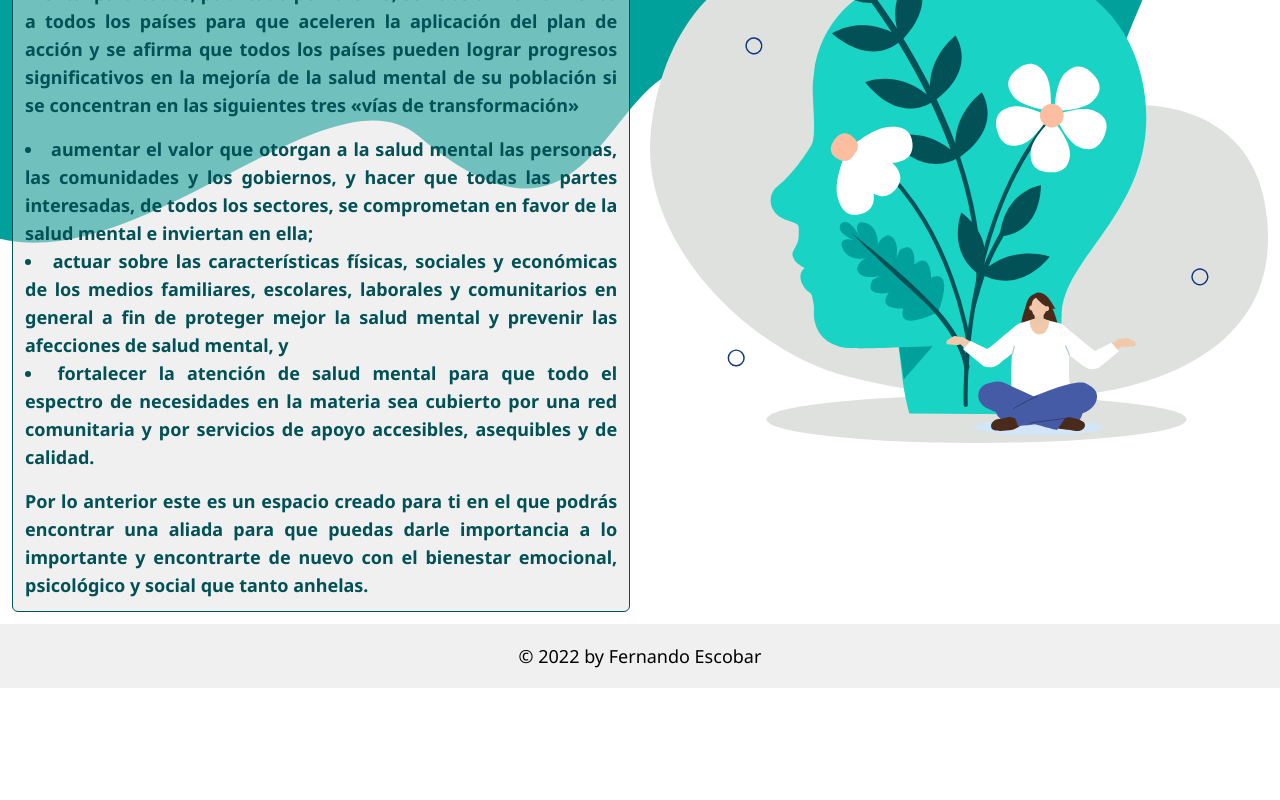
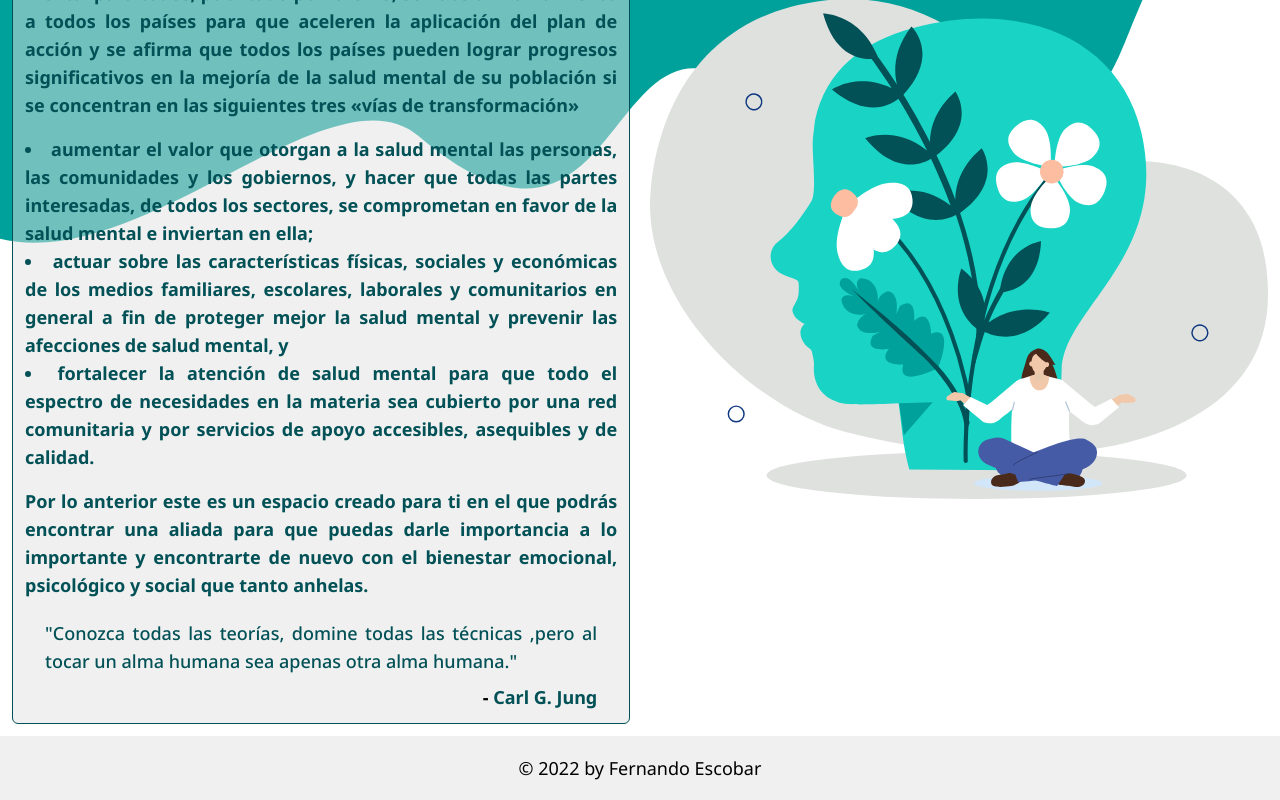
Before and after one commit to FerEscobarDev/erikaCaroPsicologa, a Vue app: page / in a window 1280 px wide. Shown: the part 290-1090 px from the top of the page. Before the commit the page ends 978 px from the top, so only its background shows below. Built offline with nearby package versions, Linux system fonts and the light colour scheme.

Commit message:
Add frase en index

```diff
--- a/src/pages/IndexPage.vue
+++ b/src/pages/IndexPage.vue
@@ -33,6 +33,14 @@
                 Por lo anterior este es un espacio creado para ti en el que podrás encontrar una aliada para que puedas darle importancia
                 a lo importante y encontrarte de nuevo con el bienestar emocional, psicológico y social que tanto anhelas.
             </p>
+            <blockquote class="mx-5">
+                <p class="text-brand-primary font-medium text-lg text-justify mt-5 mb-2">
+                    "Conozca todas las teorías, domine todas las técnicas ,pero al tocar un alma humana sea apenas otra alma humana."
+                </p>
+                <footer class="text-brand-primary font-bold text-lg text-right">
+                    <span class="text-black">-</span> Carl G. Jung
+                </footer>
+            </blockquote>
         </div>
     </div>
 </template>
```
